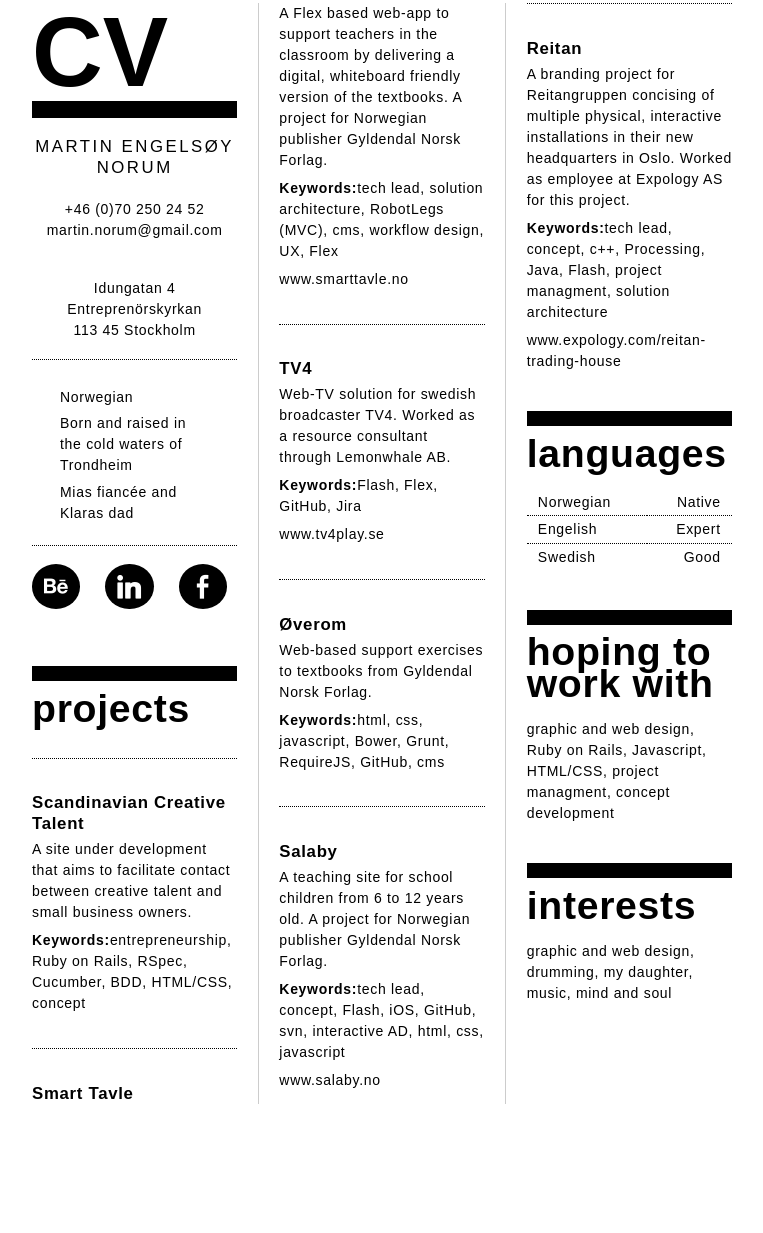
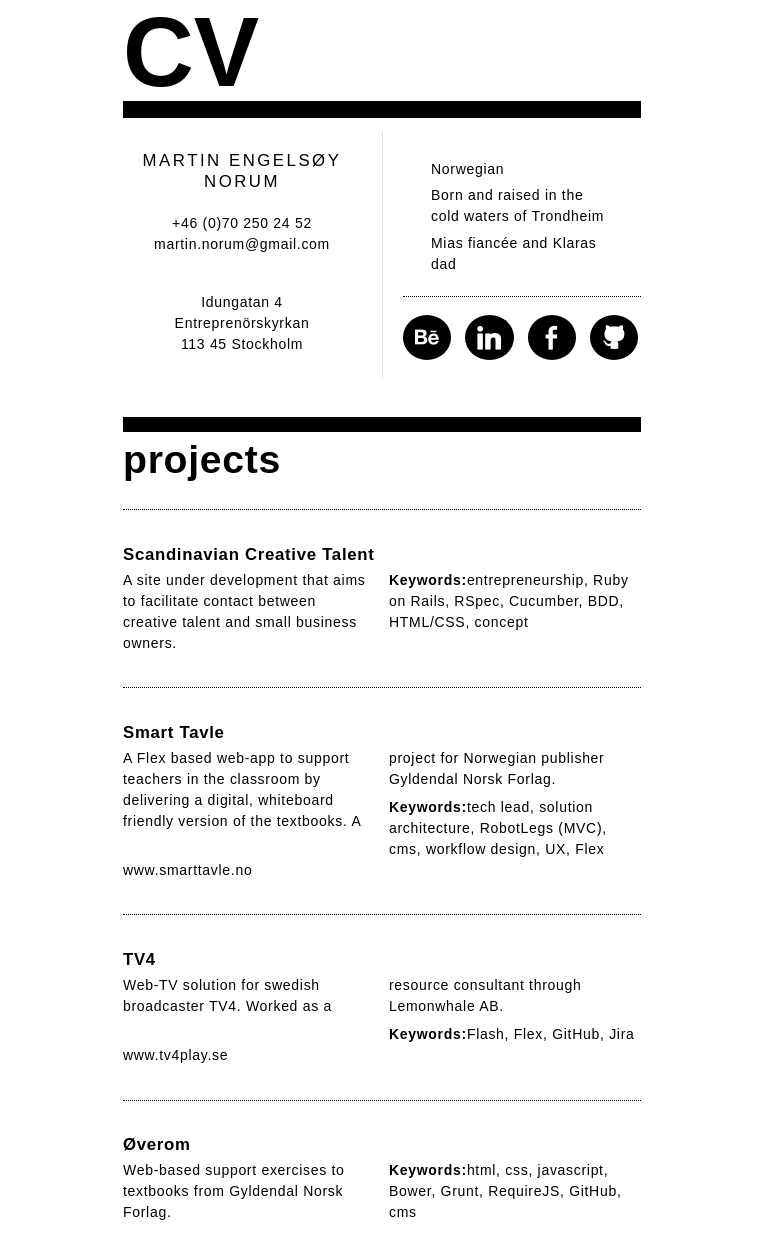
Before and after one commit to martinnorum/martinnorum.github.io, a website: page index.html in a window 1280 px wide. Shown: the part 15-1248 px from the top of the page, without its empty margins (258-1021 px from the left). Before the commit the page ends 1137 px from the top, so only its background shows below. Drawn offline with Linux system fonts and the light colour scheme.

Commit message:
Two column layout

```diff
--- a/index.html
+++ b/index.html
@@ -56,6 +56,7 @@
                     href="http://maps.google.com/maps?ll=59.329622,18.009858&z=12&t=m&hl=no-NO&gl=US&mapclient=embed&q=Idungatan%204%20113%2045%20Stockholm%20Sverige">Idungatan
                 4</a>
             <br><a href="http://www.entreprenorskyrkan.se">Entreprenörskyrkan</a>
+
             <p>113 45 Stockholm
         </section>
         <section class="general-information bottom-border">
@@ -69,6 +70,7 @@
         </section>
         <section class="social-media-container">
             <h1 class="nocontent outline">Social media</h1>
+
             <div class=".table">
                 <ul>
                     <!-- socicon.com -->
@@ -85,51 +87,75 @@
         <article>
             <h3>Scandinavian Creative Talent</h3>
 
+            <div class="project-information">
                 <p>A site under development that aims to facilitate contact between creative talent and small business
                     owners.
-            <section class="keywords"><strong>Keywords:</strong>entrepreneurship, Ruby on Rails, RSpec, Cucumber, BDD, HTML/CSS, concept</p></section>
+                    <section class="keywords"><strong>Keywords:</strong>entrepreneurship, Ruby on Rails, RSpec,
+                        Cucumber, BDD, HTML/CSS, concept
+                </p>
+    </section>
+</div>
 </article>
 <article>
     <h3>Smart Tavle</h3>
 
+    <div class="project-information">
         <p>A Flex based web-app to support teachers in the classroom by delivering a digital, whiteboard friendly
             version of the textbooks. A project for Norwegian publisher Gyldendal Norsk Forlag.
-            <section class="keywords"><strong>Keywords:</strong>tech lead, solution architecture, RobotLegs (MVC), cms, workflow design, UX,
-            Flex</section>
+            <section class="keywords"><strong>Keywords:</strong>tech lead, solution architecture, RobotLegs (MVC), cms,
+                workflow design, UX,
+                Flex
+            </section>
+    </div>
     <a href="http://www.smarttavle.no" class="project-links">www.smarttavle.no</a>
     </p>
 </article>
 <article>
     <h3>TV4</h3>
 
+    <div class="project-information">
         <p>Web-TV solution for swedish broadcaster TV4. Worked as a resource consultant through Lemonwhale AB.
             <section class="keywords"><strong>Keywords:</strong>Flash, Flex, GitHub, Jira</section>
+    </div>
     <a href="http://www.tv4play.se">www.tv4play.se</a>
     </p>
 </article>
 <article>
     <h3>Øverom</h3>
 
-        <p>Web-based support exercises to textbooks from Gyldendal Norsk Forlag.
-            <section class="keywords"><strong>Keywords:</strong>html, css, javascript, Bower, Grunt, RequireJS, GitHub, cms</p></section>
+    <div class="project-information">
+        <p>Web-based support exercises to textbooks from Gyldendal Norsk Forlag.</p>
+            <section class="keywords"><strong>Keywords:</strong>html, css, javascript, Bower, Grunt, RequireJS, GitHub, cms
+    </section>
+    </div>
 </article>
 <article>
     <h3>Salaby</h3>
 
+    <div class="project-information">
         <p>A teaching site for school children from 6 to 12 years old. A project for Norwegian publisher Gyldendal
             Norsk Forlag.
-            <section class="keywords"><strong>Keywords:</strong>tech lead, concept, Flash, iOS, GitHub, svn, interactive AD, html, css,
-            javascript</section>
+            <section class="keywords"><strong>Keywords:</strong>tech lead, concept, Flash, iOS, GitHub, svn, interactive
+                AD,
+                html, css,
+                javascript
+            </section>
+    </div>
     <a href="http://www.salaby.no">www.salaby.no</a>
     </p>
 </article>
 <article>
     <h3>Reitan</h3>
 
+    <div class="project-information">
         <p>A branding project for Reitangruppen concising of multiple physical, interactive installations in their
             new headquarters in Oslo. Worked as employee at Expology AS for this project.
-            <section class="keywords"><strong>Keywords:</strong>tech lead, concept, c++, Processing, Java, Flash, project managment, solution
-            architecture</section>
+            <section class="keywords"><strong>Keywords:</strong>tech lead, concept, c++, Processing, Java, Flash,
+                project
+                managment, solution
+                architecture
+            </section>
+    </div>
     <a href="http://www.expology.com/reitan-trading-house">www.expology.com/reitan-trading-house</a>
     </p>
 </article>
@@ -164,6 +190,7 @@
 <section id="interests" class="general-content">
     <article>
         <h2>interests</h2>
+
         <p>graphic and web design, drumming, my daughter, music, mind and soul
     </article>
 </section>
--- a/sass/partials/_layout.scss
+++ b/sass/partials/_layout.scss
@@ -64,13 +64,32 @@
         margin-bottom: .5em;
     }
 }
-@media (min-width: 769px) {
+@media (min-width: 568px) {
     .content-container {
-        @include column-count(3);
-        @include column-gap(3em);
-        @include column-rule(1px solid #ccc);
-
-        width: 700px;
+        width: 518px;
         margin: 0 auto;
     }
+
+  #info {
+    @include column-count(2);
+    @include column-gap(3em);
+    @include column-rule(1px dotted #ccc);
+
+    margin-top: 1em;
+
+    .bottom-border:nth-child(3) {
+      border-style: none;
+    }
+
+    ul {
+      @include horizontal-list(.5em);
+      width: 100%;
+    }
+  }
+
+  #projects {
+    .project-information{
+      @include column-count(2);
+    }
+  }
 }
```
Also changed, not shown: css/screen.css. Lines whose indentation alone changed are shown as unchanged.
